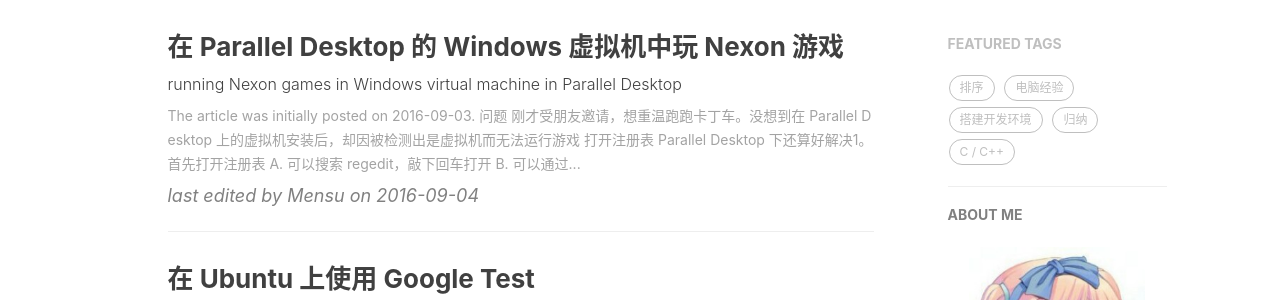
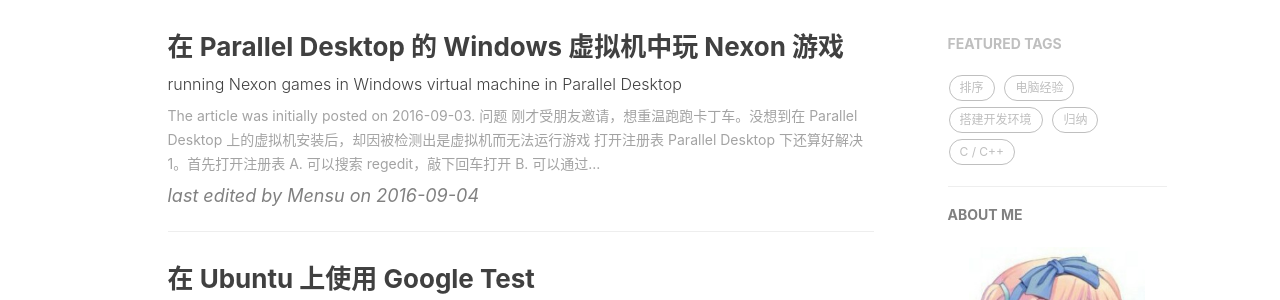
Before and after one commit to Mensu/mensu.github.io, a Jekyll site: the page built from index.html, in a window 1280 px wide. Shown: the part 428-728 px from the top of the page. Built offline with Jekyll 4.4.1, drawn with Linux system fonts in a browser that asks for light colours; the list of posts is cut into pages by our own code; comment, search, counter and statistics services are not loaded.

Commit message:
change anchor's color

```diff
--- a/css/mensu-blog.css
+++ b/css/mensu-blog.css
@@ -227,14 +227,16 @@
 @media screen and (min-width: 800px) {
   .anchorjs-link {
     position: absolute;
-    color: #0085A1;
+    color: #337ab7;
     left: -0.75em;
     font-size: 1.1em;
     margin-top: -0.1em;
   }
 }
-.post-container {
-  word-break: break-all;
+@media screen and (max-width: 500px) {
+  .post-container {
+    word-break: break-all;
+  }
 }
 .post-container h1,
 .post-container h2,
--- a/less/mensu-blog.less
+++ b/less/mensu-blog.less
@@ -107,7 +107,7 @@
 .anchorjs-link {
 	@media screen and (min-width: 800px) {
 		position: absolute;
-		color: @brand-primary;
+		color: #337ab7;
 		left: -0.75em;
 		font-size: 1.1em;
 		margin-top : -0.1em;
@@ -127,7 +127,9 @@
 
 // In the post
 .post-container {
-	word-break: break-all;
+	@media screen and (max-width: 500px) {
+		word-break: break-all;
+	}
 	h1,
 	h2,
 	h3,
```
Also changed, not shown: 1 other file.
